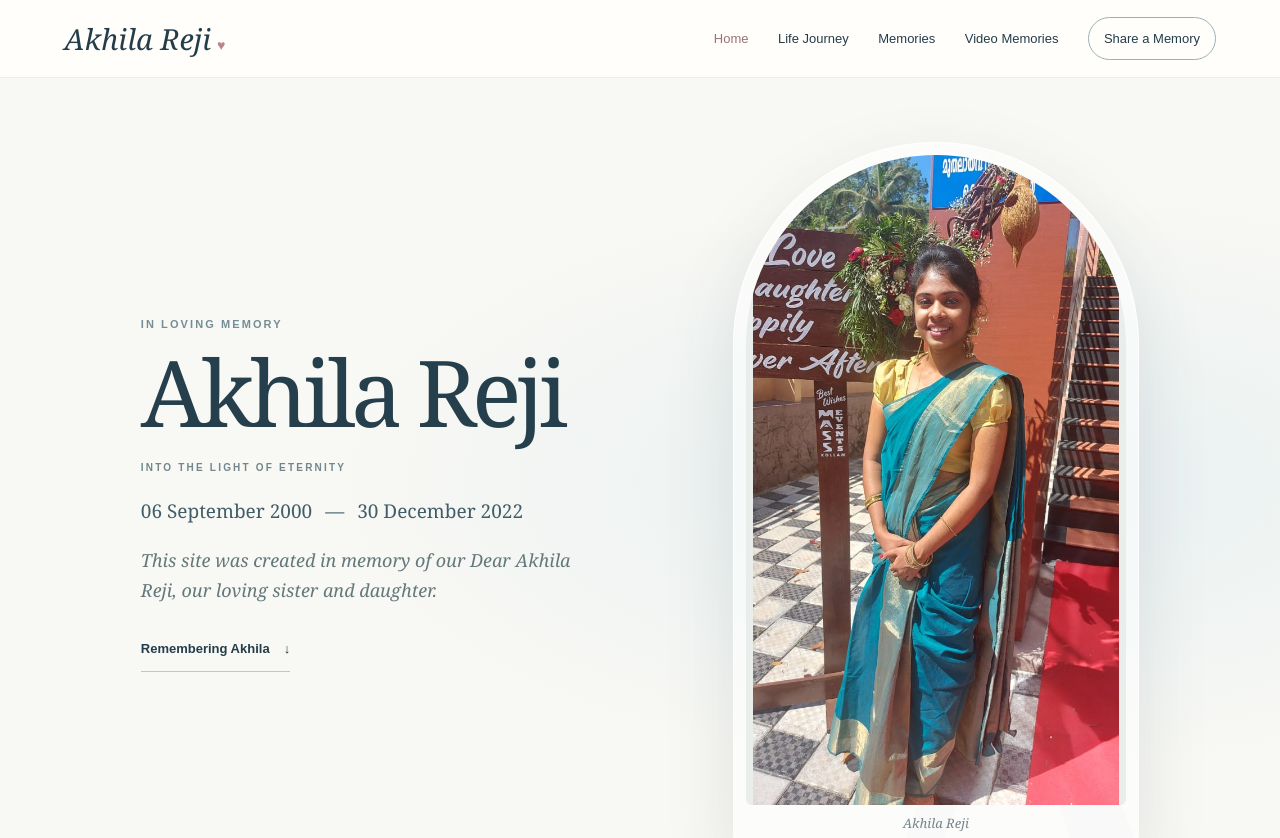
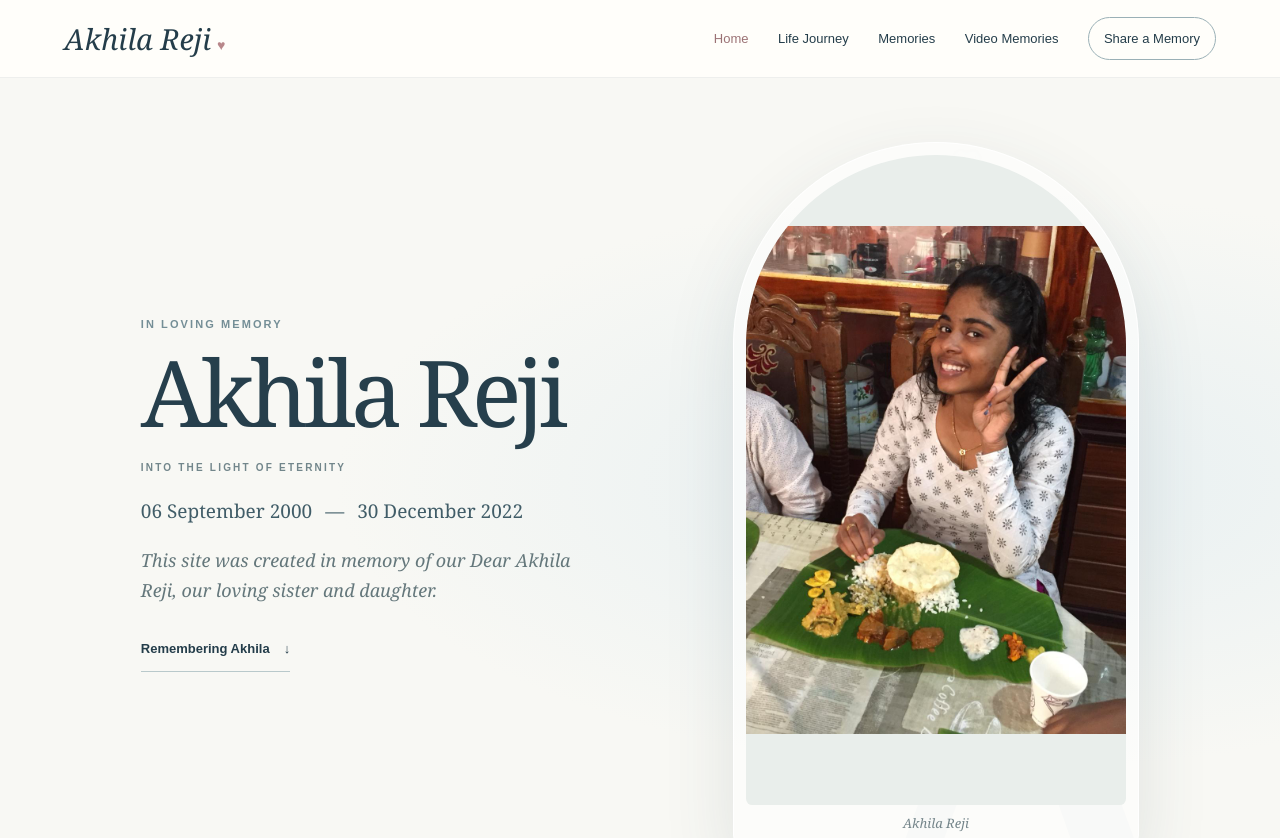
Before and after one commit to dicaprio-aa/memorial-website, a plain HTML site: page index.html in a window 1280 px wide. Shown: the top 838 px of the page. Drawn offline with Linux system fonts and the light colour scheme.

Commit message:
Fix memorial homepage design

```diff
--- a/css/home.css
+++ b/css/home.css
@@ -122,7 +122,9 @@ body.home-page figure, body.home-page blockquote { margin: 0; }
     background: #e9eeeb;
     object-fit: contain;
     object-position: center;
+    transition: opacity .45s ease;
 }
+.hero-portrait img.is-fading { opacity: .14; }
 .hero-portrait figcaption { padding: 9px 8px 1px; color: #738489; font: italic 13px var(--home-serif); text-align: center; }
 .hero-mark { position: absolute; z-index: -1; right: 3.5%; bottom: -22%; color: rgba(119, 147, 154, .055); font: 500 clamp(300px, 48vw, 720px)/1 var(--home-serif); pointer-events: none; }
 .hero-butterfly-layer { position: absolute; z-index: 1; inset: 0; pointer-events: none; }
--- a/index.html
+++ b/index.html
@@ -40,7 +40,7 @@
                 <a class="text-link" href="#memories">Remembering Akhila <span aria-hidden="true">↓</span></a>
             </div>
             <figure class="hero-portrait">
-                <img src="assets/images/f15607_a41d0e751dee41e2b9a0c80ed0a7c50d~mv2.jpg" alt="Akhila Reji in a blue and gold saree" fetchpriority="high">
+                <img src="assets/images/f15607_a41d0e751dee41e2b9a0c80ed0a7c50d~mv2.jpg" alt="A portrait of Akhila Reji" fetchpriority="high">
                 <figcaption>Akhila Reji</figcaption>
             </figure>
             <div class="hero-mark" aria-hidden="true">A</div>
--- a/js/home.js
+++ b/js/home.js
@@ -1,4 +1,33 @@
 (() => {
+    const heroImage = document.querySelector(".hero-portrait img");
+    if (heroImage) {
+        const portraits = [
+            "assets/images/f15607_295f7ed6e394472ca343853d8d8b82ef~mv2.jpg",
+            "assets/images/f15607_536f770d8bc64a7aabb70030f6729486~mv2.jpg",
+            "assets/images/f15607_7413375f574143b8b4c40714e8fe6287~mv2.jpg",
+            "assets/images/f15607_a41d0e751dee41e2b9a0c80ed0a7c50d~mv2.jpg"
+        ];
+        const storageKey = "akhila-home-hero-photo";
+        const currentPhoto = heroImage.getAttribute("src");
+        let previousPhoto = "";
+        try { previousPhoto = sessionStorage.getItem(storageKey) || ""; } catch { /* Storage may be unavailable. */ }
+
+        const choices = portraits.filter((photo) => photo !== currentPhoto && photo !== previousPhoto);
+        if (choices.length) {
+            const nextPhoto = choices[Math.floor(Math.random() * choices.length)];
+            const preload = new Image();
+            preload.onload = () => {
+                heroImage.classList.add("is-fading");
+                window.setTimeout(() => {
+                    heroImage.src = nextPhoto;
+                    window.requestAnimationFrame(() => heroImage.classList.remove("is-fading"));
+                }, 230);
+                try { sessionStorage.setItem(storageKey, nextPhoto); } catch { /* The image still changes without storage. */ }
+            };
+            preload.src = nextPhoto;
+        }
+    }
+
     const toggle = document.querySelector(".nav-toggle");
     const navigation = document.querySelector("#primary-navigation");
 
```
